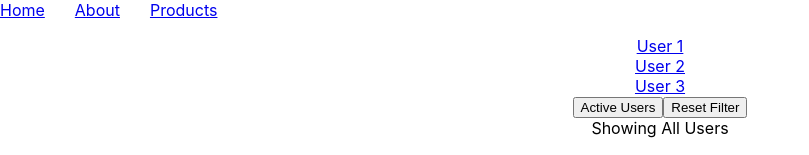
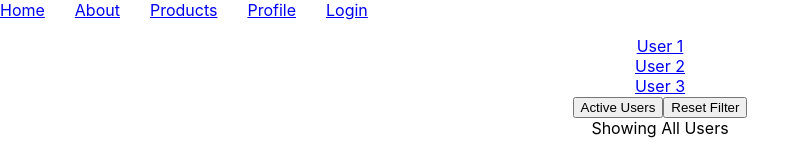
Before and after one commit to Mhdez221993/react-router, a React (Create React App) app: page /users/1 in a window 1280 px wide. Shown: the top 155 px of the page, without its empty margins (0-809 px from the left). Built offline with nearby package versions, Linux system fonts and the light colour scheme; the HTML template or start-up script is replaced by a standard one.

Commit message:
Create login & profile routes

```diff
--- a/src/App.js
+++ b/src/App.js
@@ -6,11 +6,13 @@ import { Admin } from "./components/Admin";
 import { AuthProvider } from "./auth";
 import { Features } from "./components/ProductFeatures";
 import { Home } from "./components/Home";
+import { Login } from "./components/Login";
 import { Navbar } from "./components/Navbar";
 import { New } from "./components/ProductNew";
 import { NotMatch } from "./components/NotMatch";
 import { OrderSummary } from "./components/OrderSummary";
 import { Products } from "./components/Products";
+import { Profile } from "./components/Profile";
 import React from "react";
 import { UserDetails } from "./components/UserDetails";
 import { Users } from "./components/Users";
@@ -42,6 +44,8 @@ function App() {
             <Route path=":userId" element={<UserDetails />} />
             <Route path="admin" element={<Admin />} />
           </Route>
+          <Route path="profile" element={<Profile />} />
+          <Route path="login" element={<Login />} />
           <Route path="*" element={<NotMatch />} />
         </Routes>
       </AuthProvider>
--- a/src/components/Navbar.js
+++ b/src/components/Navbar.js
@@ -21,6 +21,14 @@ export const Navbar = () => {
       <NavLink style={styledLink} to="/products">
         Products
       </NavLink>
+
+      <NavLink style={styledLink} to="/profile">
+        Profile
+      </NavLink>
+
+      <NavLink style={styledLink} to="/login">
+        Login
+      </NavLink>
     </nav>
   );
 };
```
